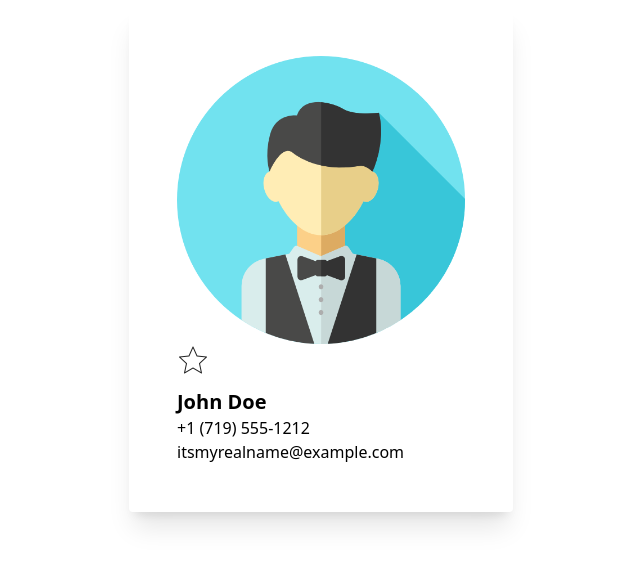
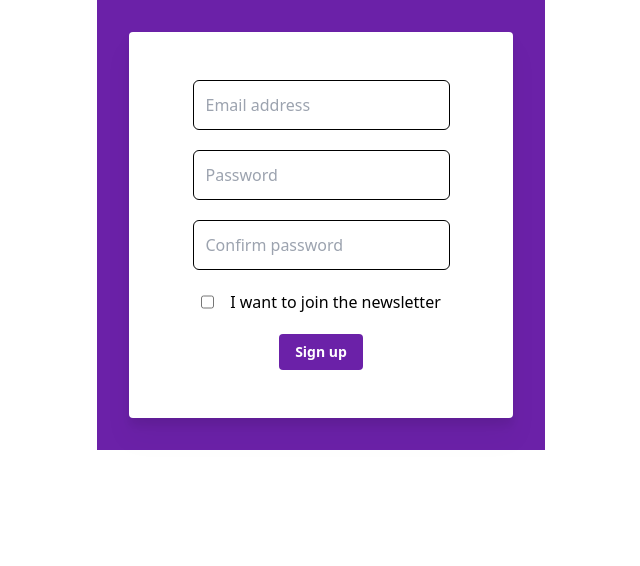
Before and after one commit to jeanwang2dev/scrimba-course-challenges, a React app: page / in a window 1280 px wide. Shown: the top 566 px of the page, without its empty margins (319-959 px from the left). Built offline with nearby package versions, Linux system fonts and the light colour scheme.

Commit message:
login form

```diff
--- a/src/App.js
+++ b/src/App.js
@@ -1,48 +1,60 @@
 import React from "react"
-import userHeadShot from "./img/user.png"
-import emptyStar from "./img/star-empty.png"
-import filledStar from "./img/star-filled.png"
-
 
 export default function App() {
-    const [contact, setContact] = React.useState({
-        firstName: "John",
-        lastName: "Doe",
-        phone: "+1 (719) 555-1212",
-        email: "itsmyrealname@example.com",
-        isFavorite: false
-    })
 
-    let starIcon = contact.isFavorite ? filledStar : emptyStar
+    /**
+     * Challenge: Connect the form to local state
+     *
+     * 1. Create a state object to store the 4 values we need to save.
+     * 2. Create a single handleChange function that can
+     *    manage the state of all the inputs and set it up
+     *    correctly
+     * 3. When the user clicks "Sign up", check if the
+     *    password & confirmation match each other. If
+     *    so, log "Successfully signed up" to the console.
+     *    If not, log "passwords to not match" to the console.
+     * 4. Also when submitting the form, if the person checked
+     *    the "newsletter" checkbox, log "Thanks for signing
+     *    up for our newsletter!" to the console.
+     */
 
-    function toggleFavorite() {
-        //console.log("Toggle Favorite")
-        setContact( preContact => {
-            return {
-                ...preContact,
-                isFavorite: !preContact.isFavorite
-            }
-        })
+    function handleSubmit(event) {
+        event.preventDefault()
     }
 
     return (
-        <main className="p-2">
-            <article className="max-w-sm rounded overflow-hidden shadow-xl mx-auto p-12">
-                <img src={userHeadShot} className="w-full" />
-                <div className="card--info">
-                    <img
-                        src={starIcon}
-                        className="w-8 mb-3"
-                        onClick={toggleFavorite}
+        <div className="max-w-md mx-auto bg-purple-800 p-8">
+            <form className="flex flex-col items-center space-y-5 p-12 bg-white rounded drop-shadow-xl" onSubmit={handleSubmit}>
+                <input
+                    type="email"
+                    placeholder="Email address"
+                    className="form-input"
+                />
+                <input
+                    type="password"
+                    placeholder="Password"
+                    className="form-input"
+                />
+                <input
+                    type="password"
+                    placeholder="Confirm password"
+                    className="form-input"
+                />
+
+                <div className="flex space-x-4">
+                    <input
+                        id="okayToEmail"
+                        type="checkbox"
+
                     />
-                    <h2 className="font-bold text-xl">
-                        {contact.firstName} {contact.lastName}
-                    </h2>
-                    <p className="text-base">{contact.phone}</p>
-                    <p className="text-base">{contact.email}</p>
+                    <label htmlFor="okayToEmail">I want to join the newsletter</label>
                 </div>
-
-            </article>
-        </main>
+                <button
+                    className="btn"
+                >
+                    Sign up
+                </button>
+            </form>
+        </div>
     )
 }
--- a/src/style.css
+++ b/src/style.css
@@ -8,10 +8,10 @@
 
 @layer components{
     .form-input {
-        @apply border-2 p-3 rounded-md;
+        @apply border border-black p-3 rounded-md;
     }
 
     .btn {
-        @apply bg-blue-500 hover:bg-blue-700 text-sm text-white font-bold py-2 px-4 rounded mb-2;
+        @apply w-fit bg-purple-800 hover:bg-purple-700 text-sm text-white font-bold py-2 px-4 rounded mb-2;
       }
 }
```
